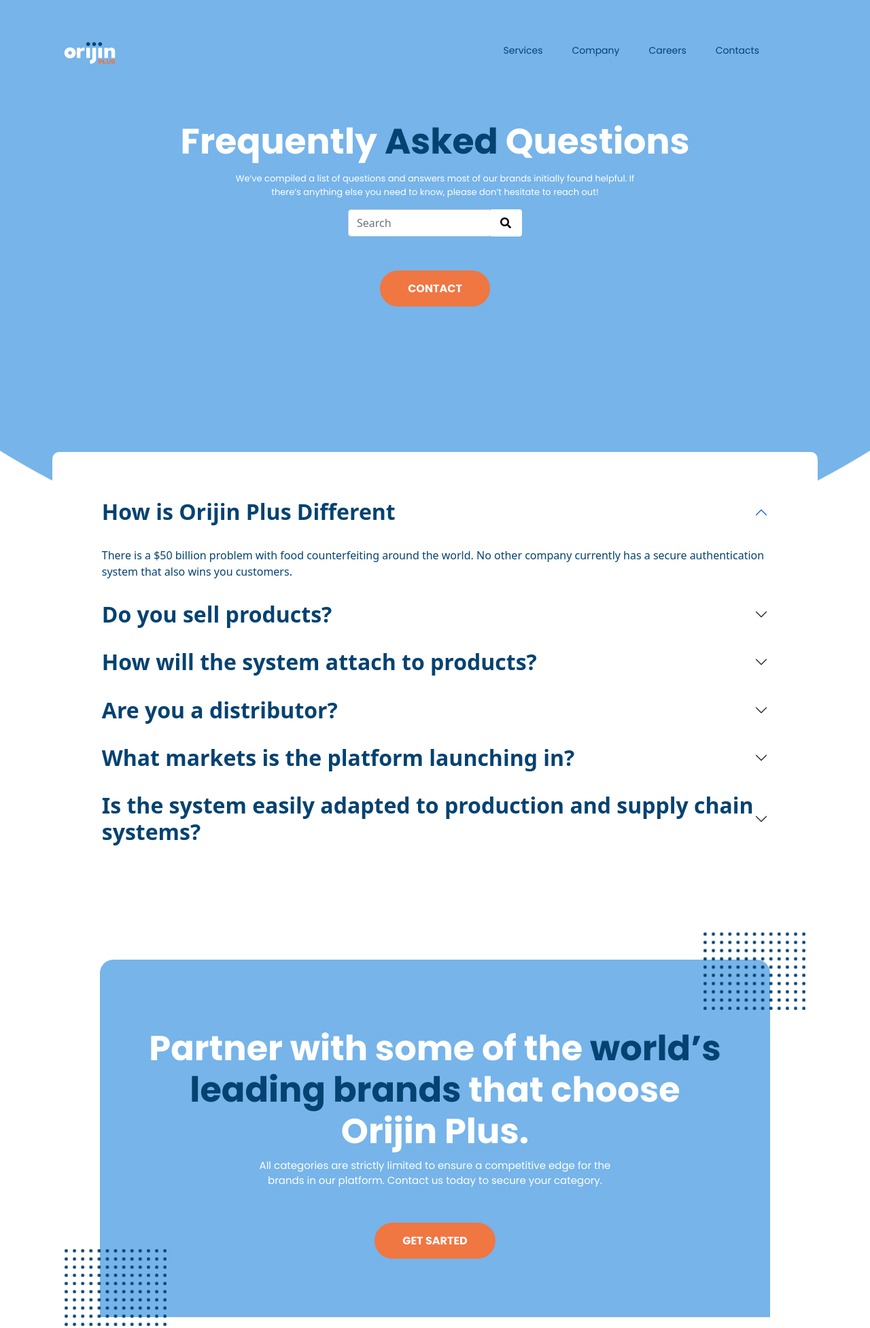
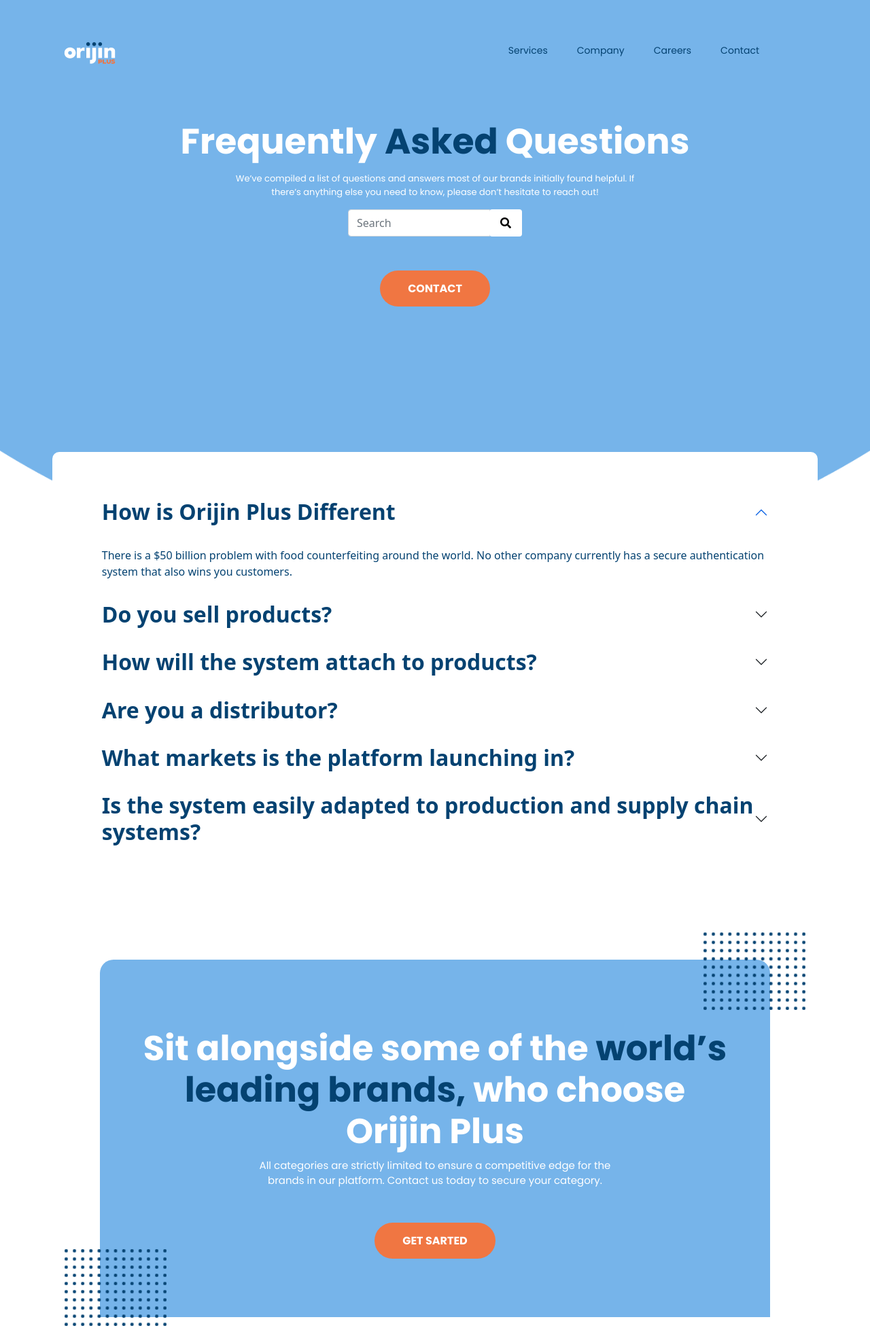
Before and after one commit to adamaulana/orijinpro2, a plain HTML site: page faq.html in a window 1280 px wide. Shown: the top 1954 px of the page at 68% size. Drawn offline with nearby package versions, Linux system fonts and the light colour scheme.

Commit message:
removing s from contacs

```diff
--- a/faq.html
+++ b/faq.html
@@ -43,7 +43,7 @@
                 <a class="nav-link" href="#" tabindex="-1" aria-disabled="true">Careers</a>
               </li>
               <li class="nav-item">
-                <a class="nav-link" href="#" tabindex="-1" aria-disabled="true">Contacts</a>
+                <a class="nav-link" href="#" tabindex="-1" aria-disabled="true">Contact</a>
               </li>
           </ul>
         </div>
@@ -72,7 +72,7 @@
                 <a class="nav-link" href="career.html" tabindex="-1" aria-disabled="true">Careers</a>
               </li>
               <li class="nav-item">
-                <a class="nav-link" href="contacts.html" tabindex="-1" aria-disabled="true">Contacts</a>
+                <a class="nav-link" href="contacts.html" tabindex="-1" aria-disabled="true">Contact</a>
               </li>
           </ul>
         </div>
@@ -195,7 +195,7 @@ There are no onerous changes to a brands current systems.
             <div class="box-item">
               <img src="assets/images/dots.png" alt="" class="right-dots d-none d-sm-block d-md-block">
               <center>
-                    <h3>Partner with some of the <span class="darken-s"> world’s leading brands </span>that choose Orijin Plus.</h3>
+                <h3>Sit alongside some of the <span class="darken-s">world’s leading brands, </span> who choose Orijin Plus</h3>
                 <p>All categories are strictly limited to ensure a competitive edge for the brands in our platform. Contact us today to secure your category.
                 </p>
                 <br><br>
@@ -207,8 +207,6 @@ There are no onerous changes to a brands current systems.
           <div class="col-md-1"></div>
         </div>
       </section>
-
-
 <!-- section footer      -->
 <section class="footer">
   <div class="row">
```
Also changed, not shown: career.html (+1 -1 lines), company.html (+3 -4 lines), contacts.html (+4 -4 lines), press_kit.html (+3 -4 lines), pripol.html (+3 -3 lines). Lines whose indentation alone changed are shown as unchanged.
